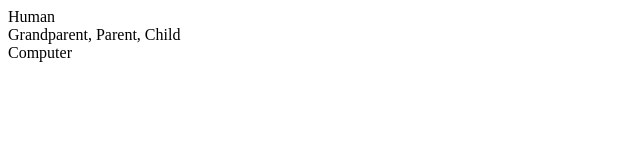
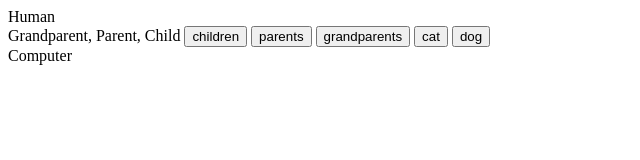
Before and after one commit to devonwigle/rock-paper-scissors, a plain HTML site: page index.html in a window 1280 px wide. Shown: the whole page, without its empty margins (0-640 px from the left). Drawn offline with Linux system fonts and the light colour scheme.

Commit message:
Add buttons

```diff
--- a/index.html
+++ b/index.html
@@ -8,7 +8,13 @@
   </head>
   <body>
     <aside>Human</aside>
-    <main>Grandparent, Parent, Child</main>
+    <main>Grandparent, Parent, Child
+      <button>children</button>
+      <button>parents</button>
+      <button>grandparents</button>
+      <button>cat</button>
+      <button>dog</button>
+    </main>
     <aside>Computer</aside>
   </body>
   <script type="text/javascript" src="./src/main.js"</script>
```
